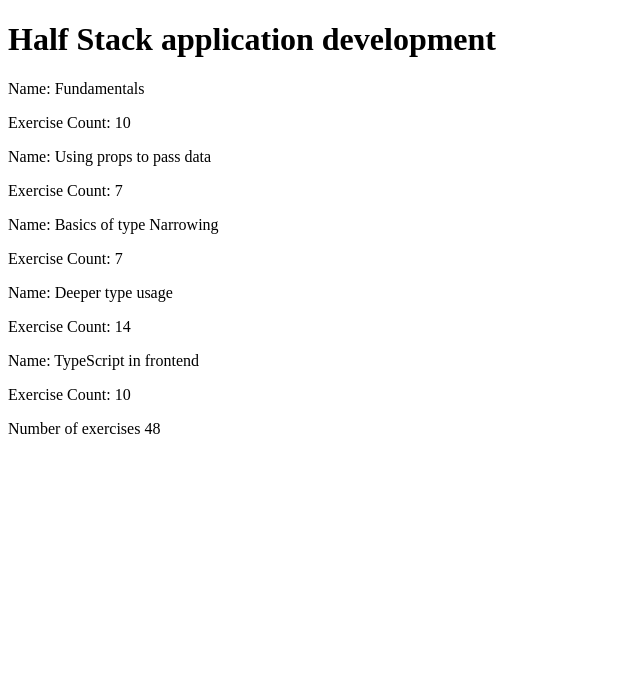
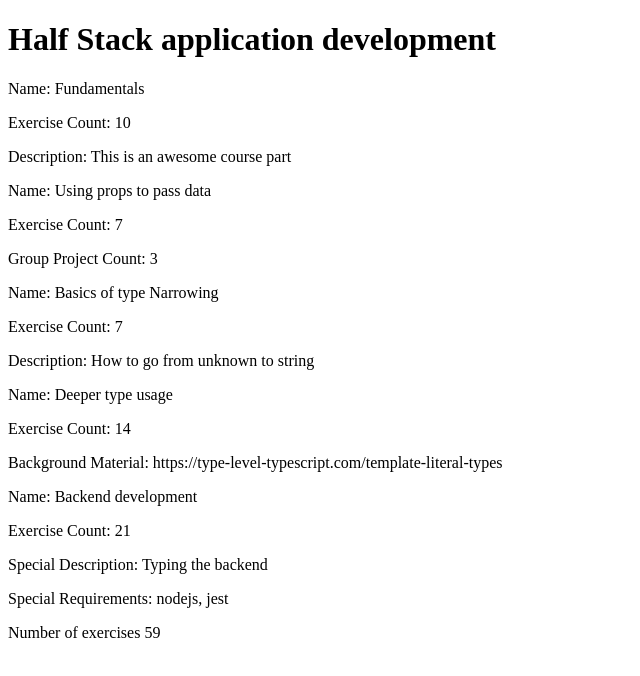
Before and after one commit to mikhita/reactWithTypes, a React (Vite) app: page / in a window 1280 px wide. Shown: the top 676 px of the page, without its empty margins (0-640 px from the left). Built offline with nearby package versions, Linux system fonts and the light colour scheme.

Commit message:
adding new interfaces to content with extend techniques to make the component more reuseble

```diff
--- a/src/App.tsx
+++ b/src/App.tsx
@@ -3,64 +3,43 @@ import Header from "./components/Header";
 import Total from "./components/Total";
 
 const App = () => {
-  interface CoursePartWithDescription extends CoursePartBase {
-    description: string;
-  }
-  interface CoursePartBase {
-    name: string;
-    exerciseCount: number;
-  }
 
-  interface CoursePartBasic extends CoursePartWithDescription {
-    kind: "basic"
-  }
+  const courseName = "Half Stack application development";
 
-  interface CoursePartGroup extends CoursePartBase {
-    groupProjectCount: number;
-    kind: "group"
-  }
-
-  interface CoursePartBackground extends CoursePartWithDescription {
-    backgroundMaterial: string;
-    kind: "background"
-  }
-
-  type CoursePart = CoursePartBasic | CoursePartGroup | CoursePartBackground;
-
-  const courseParts: CoursePart[] = [
+  const courseParts = [
     {
       name: "Fundamentals",
       exerciseCount: 10,
       description: "This is an awesome course part",
-      kind: "basic"
+      kind: "basic" as const,
     },
     {
       name: "Using props to pass data",
       exerciseCount: 7,
       groupProjectCount: 3,
-      kind: "group"
+      kind: "group" as const,
     },
     {
       name: "Basics of type Narrowing",
       exerciseCount: 7,
       description: "How to go from unknown to string",
-      kind: "basic"
+      kind: "basic" as const,
     },
     {
       name: "Deeper type usage",
       exerciseCount: 14,
       description: "Confusing description",
       backgroundMaterial: "https://type-level-typescript.com/template-literal-types",
-      kind: "background"
+      kind: "background" as const,
     },
     {
-      name: "TypeScript in frontend",
-      exerciseCount: 10,
-      description: "a hard part",
-      kind: "basic",
-    },
+      name: "Backend development",
+      exerciseCount: 21,
+      description: "Typing the backend",
+      requirements: ["nodejs", "jest"],
+      kind: "special" as const,
+    }
   ];
-  const courseName = "Half Stack application development";
 
   const totalExercises = courseParts.reduce((sum, part) => sum + part.exerciseCount, 0);
 
--- a/src/components/Content.tsx
+++ b/src/components/Content.tsx
@@ -1,11 +1,39 @@
+import React from "react";
+
 type ContentProps = {
-  contentParts: ContentPart[];
+  contentParts: CoursePart[];
 };
 
-type ContentPart = {
+type CoursePart = CoursePartBasic | CoursePartGroup | CoursePartBackground | CoursePartSpecial;
+
+interface CoursePartBase {
   name: string;
   exerciseCount: number;
-};
+}
+
+interface CoursePartDescription {
+  description: string;
+}
+
+interface CoursePartBasic extends CoursePartBase, CoursePartDescription {
+  kind: "basic";
+}
+
+interface CoursePartGroup extends CoursePartBase {
+  kind: "group";
+  groupProjectCount: number;
+}
+
+interface CoursePartBackground extends CoursePartBase {
+  kind: "background";
+  backgroundMaterial: string;
+}
+
+interface CoursePartSpecial extends CoursePartBase, CoursePartDescription {
+  kind: "special";
+  requirements: string[];
+}
+
 
 const Content: React.FC<ContentProps> = ({ contentParts }) => {
   return (
@@ -14,6 +42,27 @@ const Content: React.FC<ContentProps> = ({ contentParts }) => {
         <div key={index}>
           <p>Name: {part.name}</p>
           <p>Exercise Count: {part.exerciseCount}</p>
+          {part.kind === "basic" && (
+            <>
+              <p>Description: {part.description}</p>
+            </>
+          )}
+          {part.kind === "group" && (
+            <>
+              <p>Group Project Count: {part.groupProjectCount}</p>
+            </>
+          )}
+          {part.kind === "background" && (
+            <>
+              <p>Background Material: {part.backgroundMaterial}</p>
+            </>
+          )}
+          {part.kind === "special" && (
+            <>
+              <p>Special Description: {part.description}</p>
+              <p>Special Requirements: {part.requirements.join(", ")}</p>
+            </>
+          )}
         </div>
       ))}
     </div>
```
